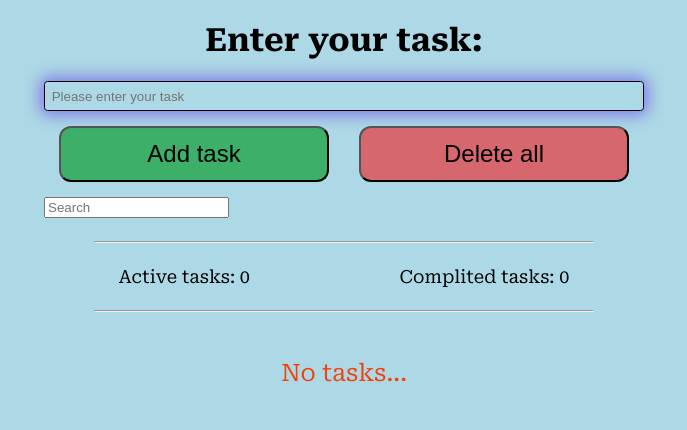
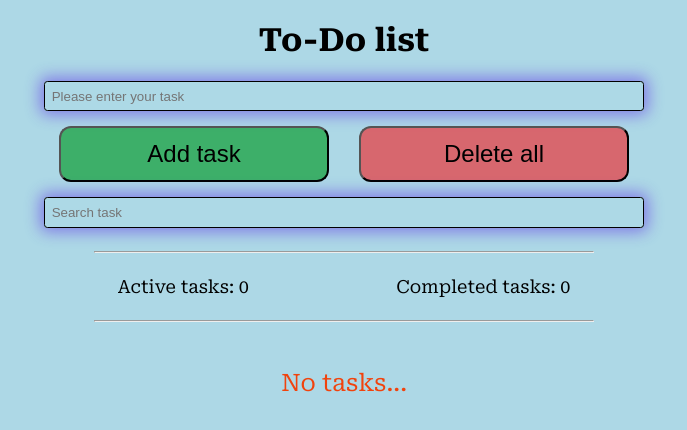
Before and after one commit to LeonidZhukovets/ToDo-App, a plain HTML site: page index.html in a window 1280 px wide. Shown: the whole page, without its empty margins (296-983 px from the left). Drawn offline with Linux system fonts and the light colour scheme.

Commit message:
fixed styles & class names

```diff
--- a/app/index.js
+++ b/app/index.js
@@ -4,7 +4,7 @@ const inputAdd = document.querySelector('[data-input-add]');
 const buttonAdd = document.querySelector('[data-button-add]');
 const buttonDelAll = document.querySelector('[todo__button-del-all]');
 const activeTasks = document.querySelector('[data-active-tasks]');
-const complitedTasks = document.querySelector('[data-complited-tasks]');
+const completedTasks = document.querySelector('[data-completed-tasks]');
 const search = document.querySelector('[data-search-todo]');
 
 const writeLocalStorage = () => {localStorage.setItem('todosList', JSON.stringify(todos))};
@@ -144,7 +144,7 @@ function updateActiveTasks(){
   };
 
 function updateCompletedTasks(){
-    complitedTasks.innerHTML = todos.filter((el) => el.checked).length;
+    completedTasks.innerHTML = todos.filter((el) => el.checked).length;
   };
 
 
--- a/index.html
+++ b/index.html
@@ -18,7 +18,7 @@
 <body>
 
 	<body>
-		<h1>Enter your task:</h1>
+		<h1>To-Do list</h1>
 		<div class="container">
 			<div class="todo">
 				<input type="text" class="todo__input-add" data-input-add placeholder="Please enter your task">
@@ -27,13 +27,13 @@
 					<button type="button" class="todo__button-del-all" todo__button-del-all>Delete all</button>
 				</div>
 				<div class="search">
-					<input class="search__todo" data-search-todo type="text" placeholder="Search" />
+					<input class="search__todo" data-search-todo type="text" placeholder="Search task" />
 				</div>
 				<hr>
 
 				<div class="calc-tasks">
 					<span>Active tasks: <span data-active-tasks></span></span>
-					<span>Complited tasks: <span data-complited-tasks></span></span>
+					<span>Completed tasks: <span data-completed-tasks></span></span>
 				</div>
 
 				<hr>
--- a/styles/styles.css
+++ b/styles/styles.css
@@ -25,7 +25,8 @@ h1 {
   gap: 15px;
 }
 
-.todo__input-add {
+.todo__input-add,
+.search__todo {
   padding: 0.5em;
   font-size: 1.2 rem;
   background-color: #add8e650;
@@ -33,6 +34,9 @@ h1 {
   border-radius: 0.25em;
   transition: box-shadow 0.15s ease-in-out;
   box-shadow: 0 0 15px 4px rgba(74, 8, 230, 0.438);
+}
+.search__todo {
+  width: 100%;
 }
 
 .todo__buttons {
@@ -114,3 +118,7 @@ hr {
   justify-content: space-around;
   font-size: large;
 }
+
+.search {
+  width: 100%;
+}
```
